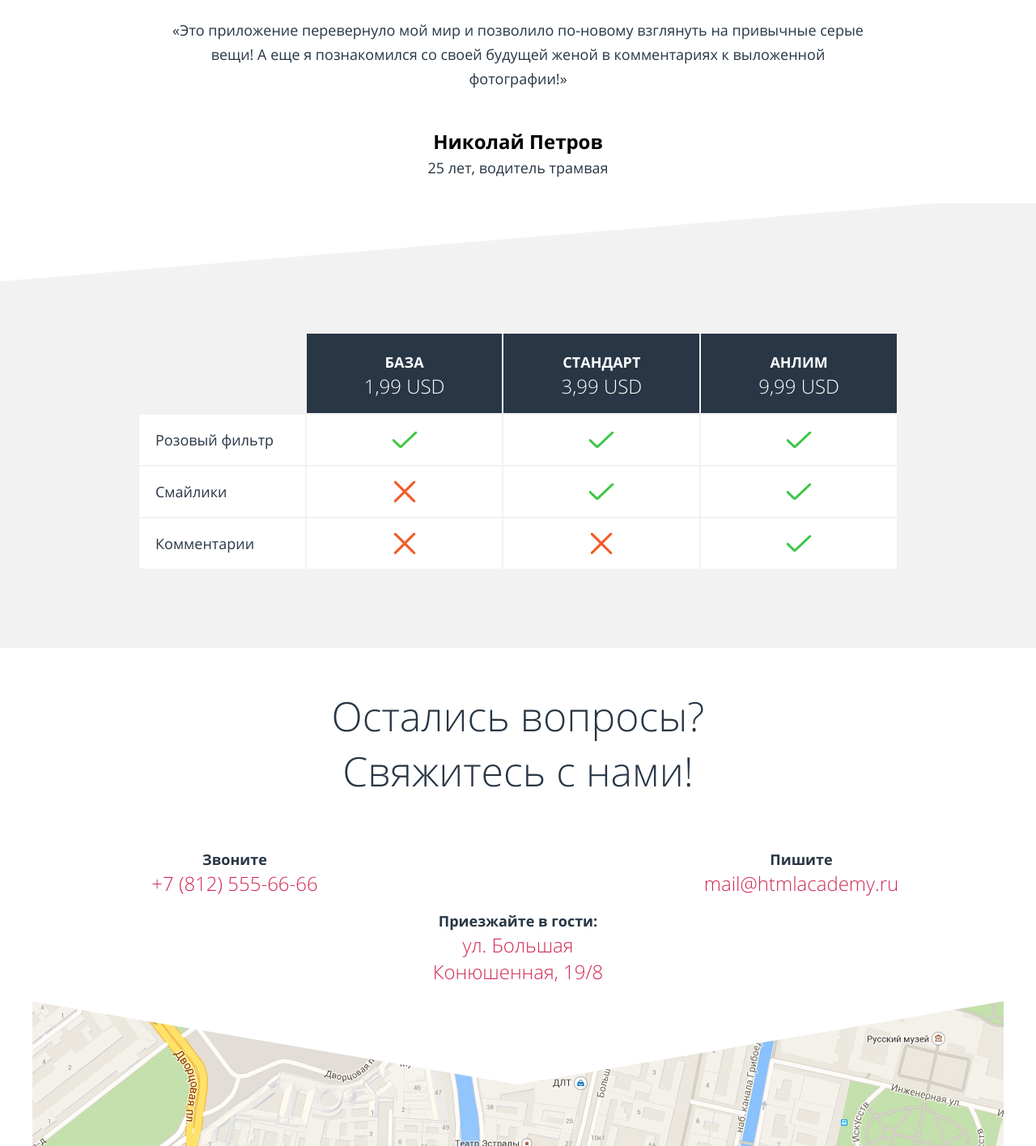
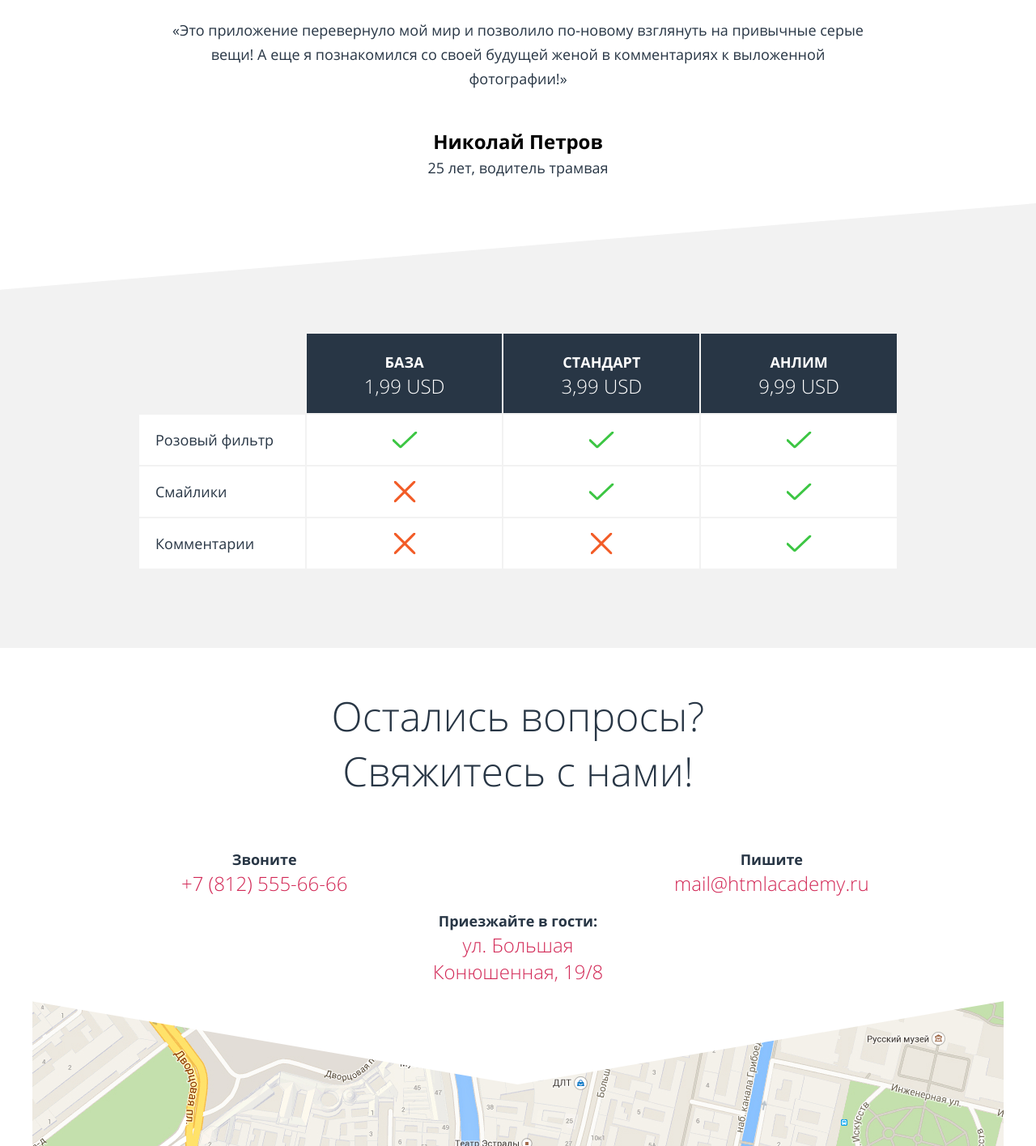
Before and after one commit to espavoru/1528269-pink-21, a plain HTML site: page 8/index.html in a window 1280 px wide. Shown: the part 2225-3640 px from the top of the page at 81% size. Drawn offline with Linux system fonts and the light colour scheme.

Commit message:
:heavy_check_mark: Сборка #8

```diff
--- a/8/css/style.css
+++ b/8/css/style.css
@@ -508,16 +508,16 @@ img {
 
 .price {
   background-image: url("../img/greybackground2.svg");
-  background-position: center;
-  background-repeat: no-repeat;
-  background-size: cover; }
+  background-size: cover;
+  background-repeat: no-repeat; }
 
 .price__wrapper {
   padding-right: 20px;
   padding-left: 20px;
   margin: 0 auto;
   position: relative;
-  padding-top: 130px; }
+  padding-top: 130px;
+  overflow: hidden; }
   @media (min-width: 960px) {
     .price__wrapper {
       padding-right: 10px;
@@ -639,12 +639,11 @@ img {
     content: "";
     background-image: url("../img/triangle-white-footer.svg");
     background-repeat: no-repeat;
-    background-size: auto;
-    width: 1200px;
+    background-position-x: center;
+    width: 100%;
     height: 123px;
     z-index: 2;
-    left: 50%;
-    transform: translateX(-50%);
+    left: 0;
     top: -50px; }
     @media (min-width: 960px) {
       .map::before {
@@ -695,12 +694,12 @@ img {
 @media (min-width: 660px) {
   .contacts__list {
     display: grid;
-    grid-template-columns: 300px 300px;
+    grid-template-columns: 1fr 1fr;
     justify-content: center; } }
 
 @media (min-width: 960px) {
   .contacts__list {
-    grid-template-columns: 350px 350px 350px; } }
+    grid-template-columns: 1fr 1fr 1fr; } }
 
 @media (min-width: 960px) {
   .contacts__list-mail {
```
Also changed, not shown: 1 other file.
